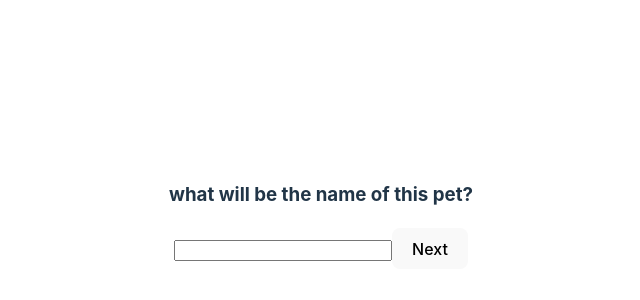
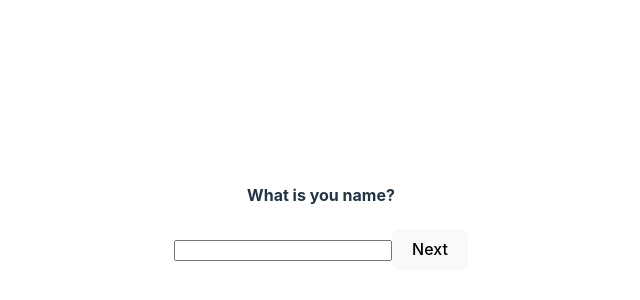
Before and after one commit to hamdiolad/pet-survey, a React (Vite) app: page / in a window 1280 px wide. Shown: the part 184-484 px from the top of the page, without its empty margins (319-959 px from the left). Built offline with nearby package versions, Linux system fonts and the light colour scheme.

Commit message:
your name questioon comes for step 1

```diff
--- a/src/App.jsx
+++ b/src/App.jsx
@@ -20,13 +20,26 @@ export const App = () => {
 
   return (
     <div>
-      {step === 1 && (
+      {/* {step === 1 && (
         <>
           <h3>what will be the name of this pet?</h3>
           <NamePet onNext={proceedToNextStep} setNamePetProp={setNamePet} />
 
         </>
-      )}
+      )} */}
+
+{
+    step === 1 && ( //name
+
+      <>
+        <h4>What is you name?</h4>
+        <YourName onNext={proceedToNextStep} setYourNameProp={setYourName} />
+
+      </>
+    )
+
+  }
+
       {step === 2 && (
         <>
           <ColorPet onNext={proceedToNextStep} setColorPetProp={setColor} />
```
